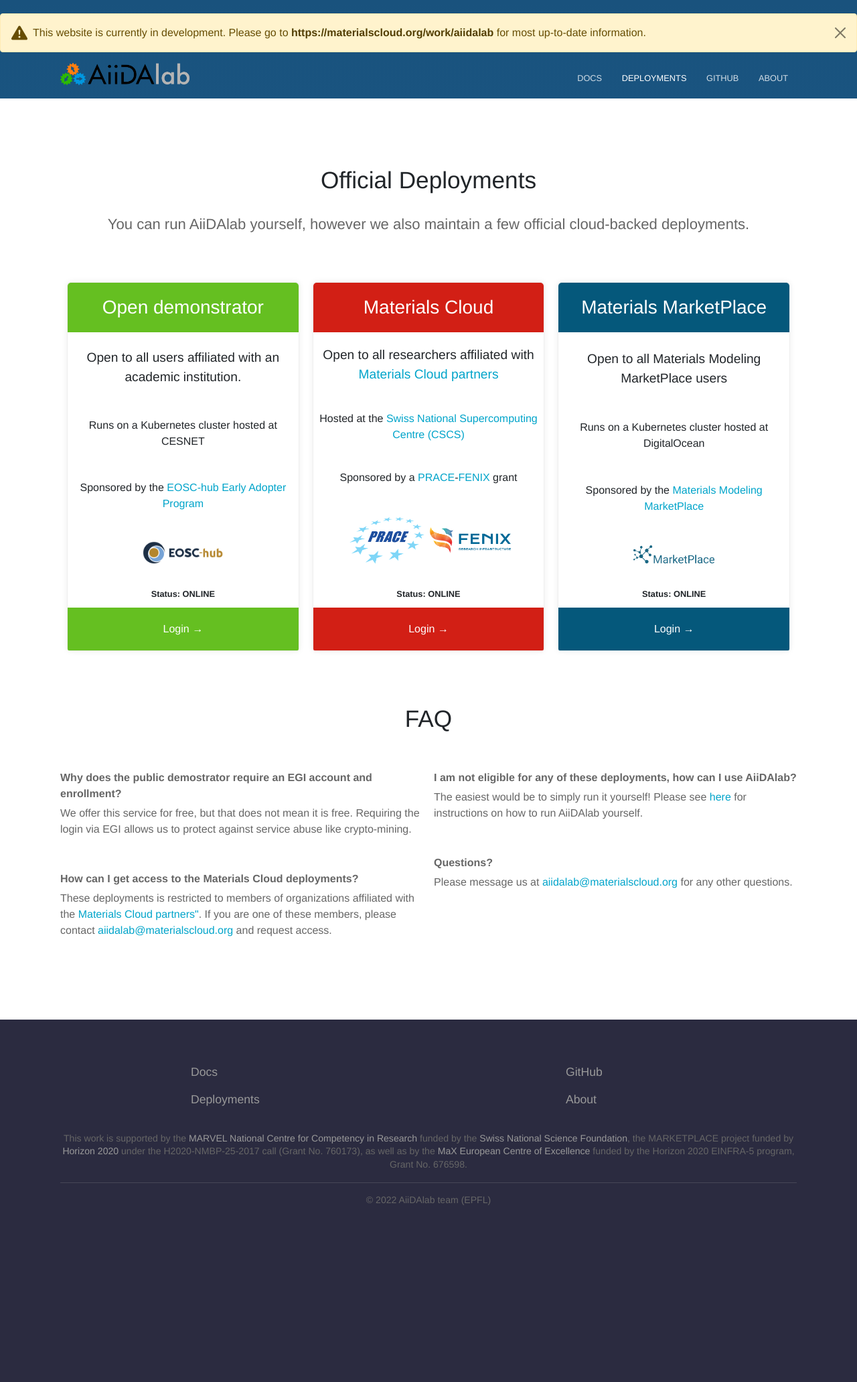
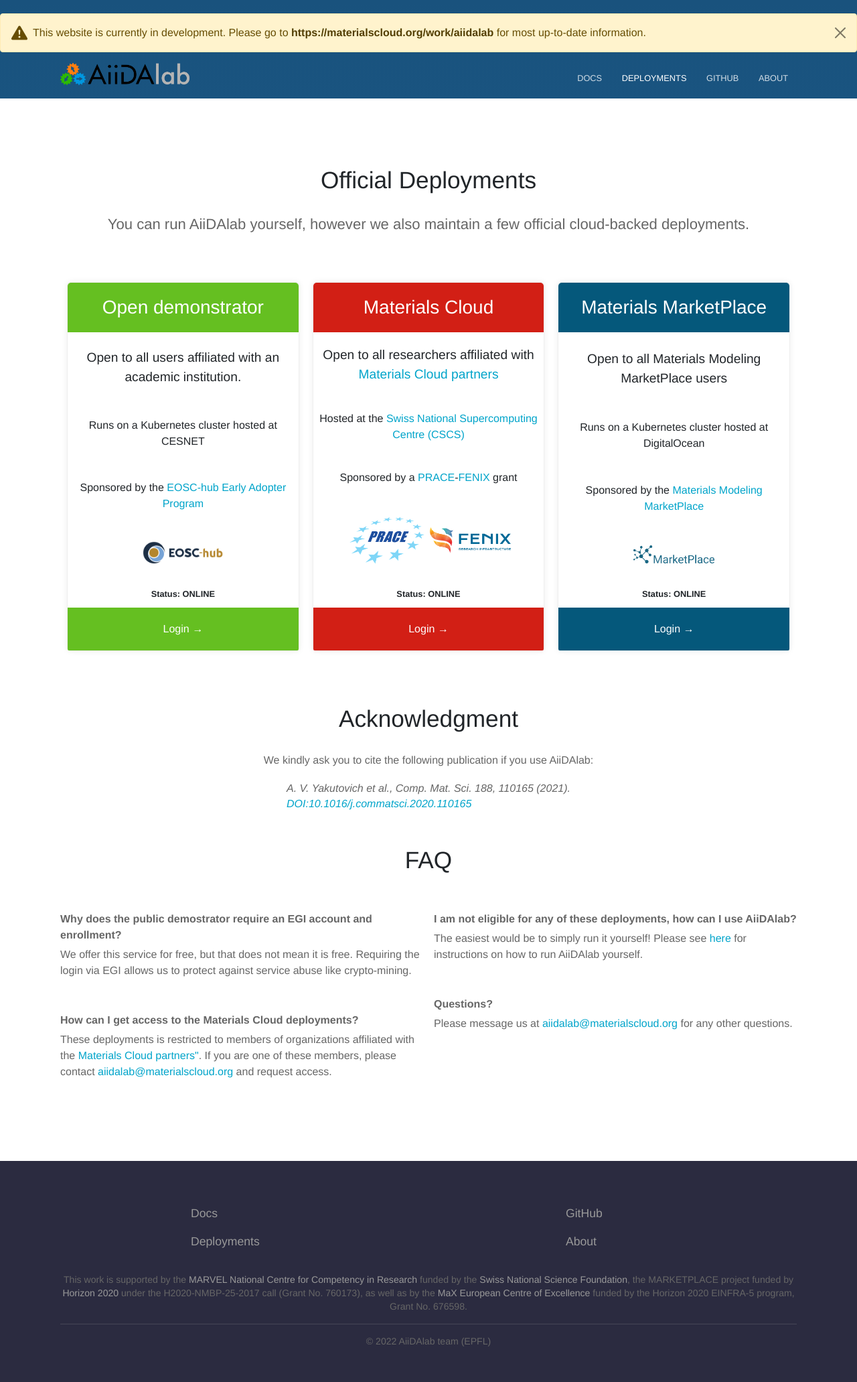
Before and after one commit to edan-bainglass/aiidalab-website, a Jekyll site: the page built from deployments.html, in a window 1280 px wide. Shown: the whole page at 67% size. Built offline with Jekyll 4.4.1, drawn with Linux system fonts in a browser that asks for light colours; before the commit the page ends 1852 px from its top, so only the background shows below that.

Commit message:
Add request for citation.

```diff
--- a/_sass/deployments.scss
+++ b/_sass/deployments.scss
@@ -61,6 +61,23 @@
   }
 }
 
+.acknowledgment {
+  @extend %flexbox;
+  flex-direction: column;
+  align-items: center;
+  margin-bottom: 2em;
+
+  p {
+    font-weight: inherit;
+    font-size: inherit;
+  }
+
+  .reference {
+    font-style: italic;
+    font-weight: normal;
+  }
+}
+
 .faq {
   @media #{$desktop} {
     @include columns(2);
--- a/deployments.html
+++ b/deployments.html
@@ -92,6 +92,19 @@
   {% endfor %}
 </div>
 
+<h2>Acknowledgment</h2>
+<div class="acknowledgment">
+  <p>
+    We kindly ask you to cite the following publication if you use AiiDAlab:
+  </p>
+  <p class="reference">
+    A. V. Yakutovich et al., Comp. Mat. Sci. 188, 110165 (2021).<br />
+    <a href="https://doi.org/10.1016/j.commatsci.2020.110165" target="_blank"
+      >DOI:10.1016/j.commatsci.2020.110165</a
+    >
+  </p>
+</div>
+
 {% if page.faq %}
 <h2>FAQ</h2>
 <dl class="faq">
```
